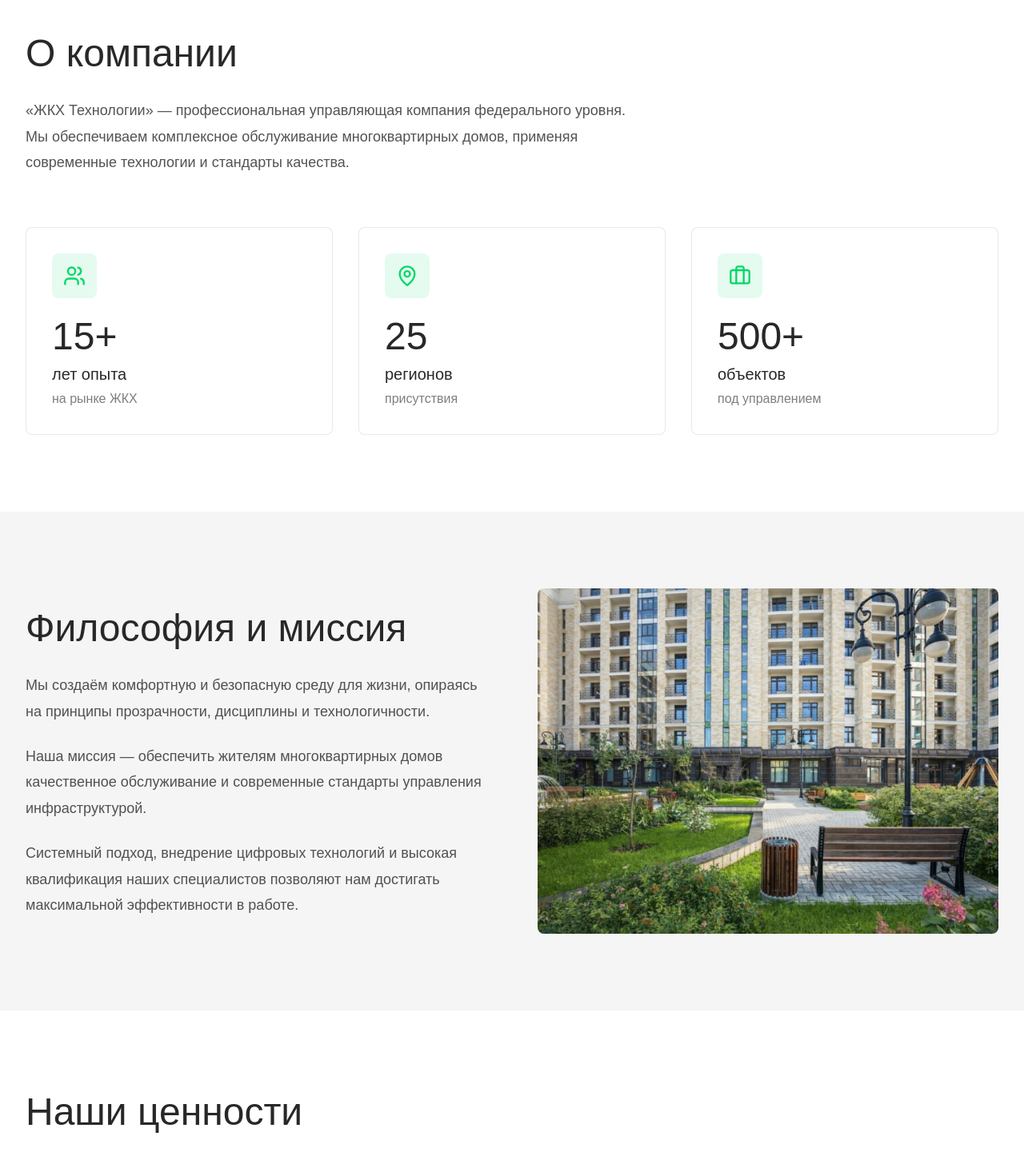
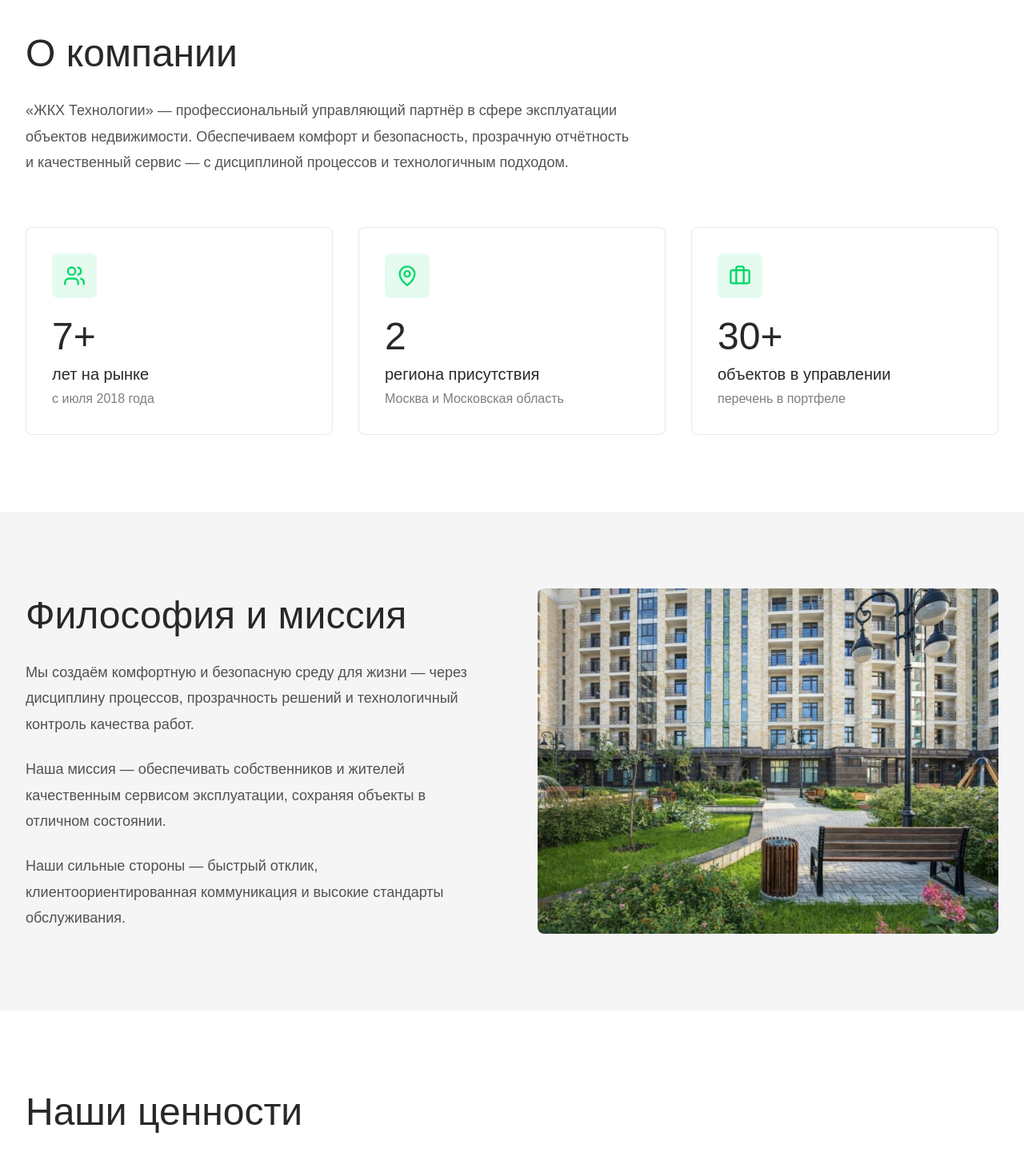
Before and after one commit to EgorArutiunean/jkxtech, a React (Vite) app: page / in a window 1280 px wide. Shown: the part 860-2311 px from the top of the page at 80% size. Built offline with nearby package versions, Linux system fonts and the light colour scheme.

Commit message:
Update section copy across landing

```diff
--- a/src/app/components/about-section.tsx
+++ b/src/app/components/about-section.tsx
@@ -4,21 +4,21 @@ export function AboutSection() {
   const stats = [
     {
       icon: Users,
-      number: '15+',
-      label: 'лет опыта',
-      description: 'на рынке ЖКХ'
+      number: '7+',
+      label: 'лет на рынке',
+      description: ' с июля 2018 года'
     },
     {
       icon: MapPin,
-      number: '25',
-      label: 'регионов',
-      description: 'присутствия'
+      number: '2',
+      label: 'региона присутствия',
+      description: 'Москва и Московская область'
     },
     {
       icon: Briefcase,
-      number: '500+',
-      label: 'объектов',
-      description: 'под управлением'
+      number: '30+',
+      label: 'объектов в управлении',
+      description: 'перечень в портфеле'
     }
   ];
 
@@ -31,9 +31,8 @@ export function AboutSection() {
             О компании
           </h2>
           <p className="text-[#282828]/80" style={{ fontSize: '1.125rem', lineHeight: '1.8' }}>
-            «ЖКХ Технологии» — профессиональная управляющая компания федерального уровня.
-            Мы обеспечиваем комплексное обслуживание многоквартирных домов, применяя современные
-            технологии и стандарты качества.
+            «ЖКХ Технологии» — профессиональный управляющий партнёр в сфере эксплуатации объектов недвижимости.
+Обеспечиваем комфорт и безопасность, прозрачную отчётность и качественный сервис — с дисциплиной процессов и технологичным подходом.
           </p>
         </div>
 
--- a/src/app/components/hero-section.tsx
+++ b/src/app/components/hero-section.tsx
@@ -28,15 +28,14 @@ export function HeroSection() {
             ЖКХ Технологии
           </h1>
           <p className="text-white/90 mb-10 max-w-2xl" style={{ fontSize: 'clamp(1.125rem, 2vw, 1.5rem)' }}>
-            Профессиональное управление жилищно-коммунальной инфраструктурой.
-            Системный подход к обслуживанию многоквартирных домов и городских объектов.
+            Ваш управляющий партнёр по эксплуатации объектов недвижимости: прозрачные процессы, быстрый отклик и стабильное качество сервиса для жителей и собственников.
           </p>
           <button
             type="button"
             onClick={handleScrollToContact}
             className="inline-flex items-center gap-3 bg-[#00D867] hover:bg-[#00c45d] text-white px-10 py-5 rounded-lg transition-colors duration-300"
           >
-            <span style={{ fontSize: '1.125rem', fontWeight: 500 }}>Отправить заявку</span>
+            <span style={{ fontSize: '1.125rem', fontWeight: 500 }}>Консультация</span>
             <ArrowRight className="w-5 h-5" />
           </button>
         </div>
--- a/src/app/components/objects-section.tsx
+++ b/src/app/components/objects-section.tsx
@@ -5,17 +5,17 @@ export function ObjectsSection() {
     {
       icon: Building2,
       title: 'Многоквартирные дома',
-      count: '350+'
+      count: '20+'
     },
     {
       icon: Home,
       title: 'Жилые комплексы',
-      count: '80+'
+      count: '7+'
     },
     {
       icon: Factory,
       title: 'Коммунальные объекты',
-      count: '70+'
+      count: '3+'
     }
   ];
 
--- a/src/app/components/philosophy-section.tsx
+++ b/src/app/components/philosophy-section.tsx
@@ -10,16 +10,13 @@ export function PhilosophySection() {
             </h2>
             <div className="space-y-6 text-[#282828]/80" style={{ fontSize: '1.125rem', lineHeight: '1.8' }}>
               <p>
-                Мы создаём комфортную и безопасную среду для жизни, опираясь на принципы
-                прозрачности, дисциплины и технологичности.
+                Мы создаём комфортную и безопасную среду для жизни — через дисциплину процессов, прозрачность решений и технологичный контроль качества работ.
               </p>
               <p>
-                Наша миссия — обеспечить жителям многоквартирных домов качественное обслуживание
-                и современные стандарты управления инфраструктурой.
+                Наша миссия — обеспечивать собственников и жителей качественным сервисом эксплуатации, сохраняя объекты в отличном состоянии.
               </p>
               <p>
-                Системный подход, внедрение цифровых технологий и высокая квалификация наших
-                специалистов позволяют нам достигать максимальной эффективности в работе.
+                Наши сильные стороны — быстрый отклик, клиентоориентированная коммуникация и высокие стандарты обслуживания.
               </p>
             </div>
           </div>
```
